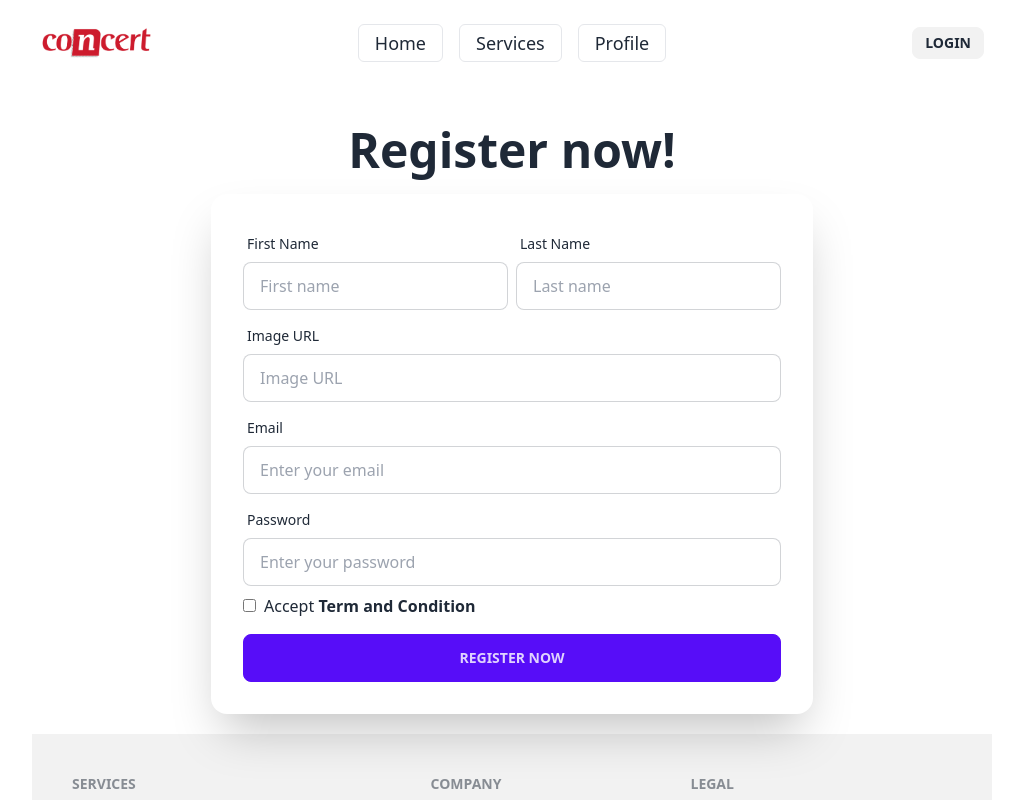
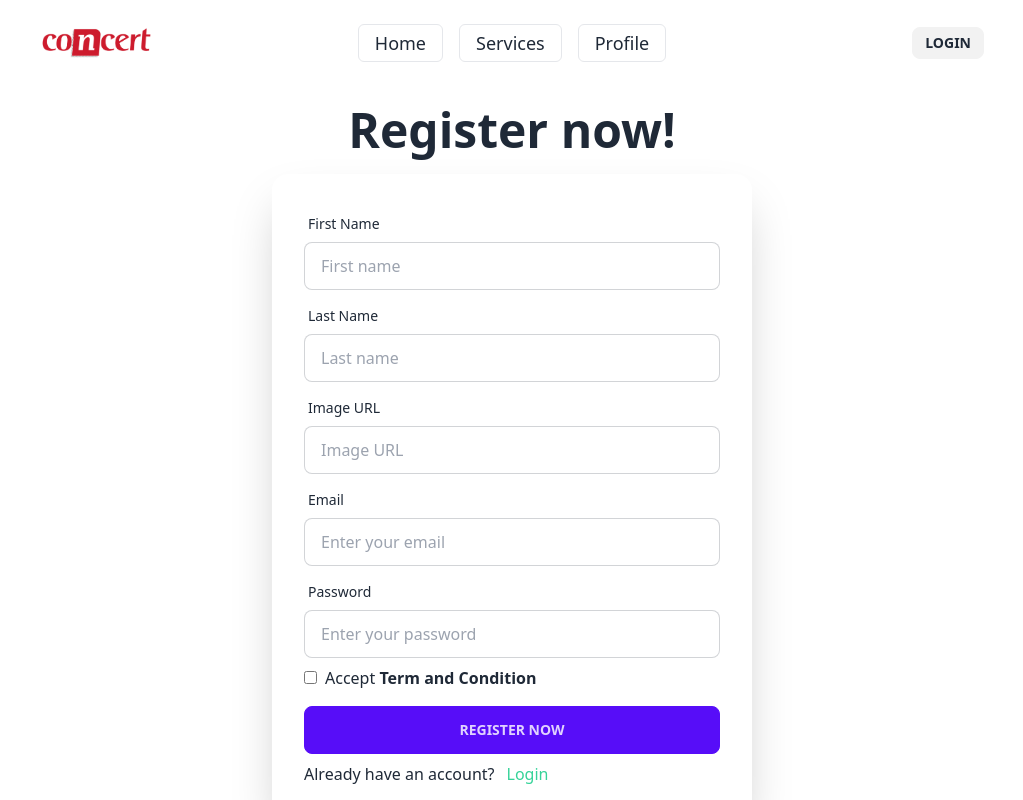
Before and after one commit to amiadud/b8a9-event-management-csesopnil, a React (Vite) app: page /register in a window 1280 px wide. Shown: the top 800 px of the page, without its empty margins (128-1151 px from the left). Built offline with nearby package versions, Linux system fonts and the light colour scheme; no server answers.

Commit message:
registration card width added

```diff
--- a/src/page/Register/Register.jsx
+++ b/src/page/Register/Register.jsx
@@ -58,13 +58,12 @@ const handleRegister = (e) => {
 
     return (
         <>
-             <div className="hero ">
+             <div className=" ">
   <div className=" flex-col  my-5  lg:flex-row-reverse">
     <div className="text-center  my-5  lg:text-left">
       <h1 className="text-5xl font-bold text-center">Register now!</h1>    </div>
-    <div className="card flex-shrink-0 w-full shadow-2xl bg-base-100">
+    <div className="card md:w-3/6 mx-auto flex-shrink-0 shadow-2xl bg-base-100">
       <form onSubmit={handleRegister} className="card-body">
-        <div className='flex gap-2'>
         <div className="form-control">
           <label className="label">
             <span className="label-text">First Name</span>
@@ -76,7 +75,6 @@ const handleRegister = (e) => {
             <span className="label-text">Last Name</span>
           </label>
           <input type="text" placeholder="Last name" name='lname' className="input input-bordered" />
-        </div>
         </div>
         <div className="form-control">
           <label className="label">
@@ -102,6 +100,7 @@ const handleRegister = (e) => {
         </div>
         <div className="form-control mt-2">
           <button className="btn btn-primary">Register Now</button>
+          <p className="mt-2">Already have an account?<Link to="/login" className=" ml-3 link link-hover mt-3 link-success font-medium">Login</Link></p>
         </div>
       </form>
     </div>
```
